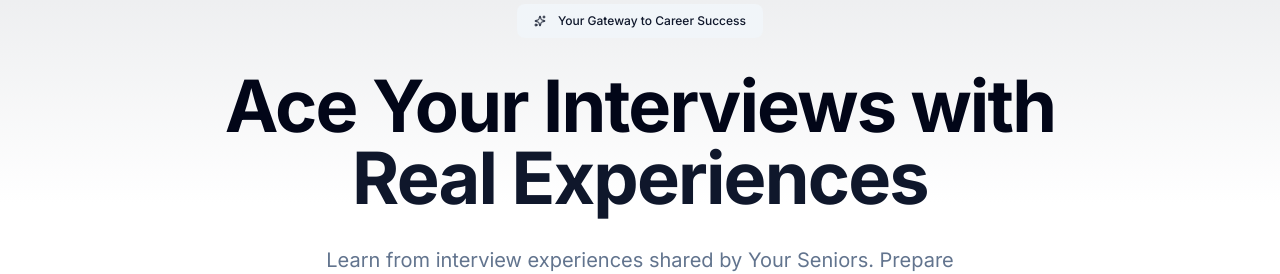
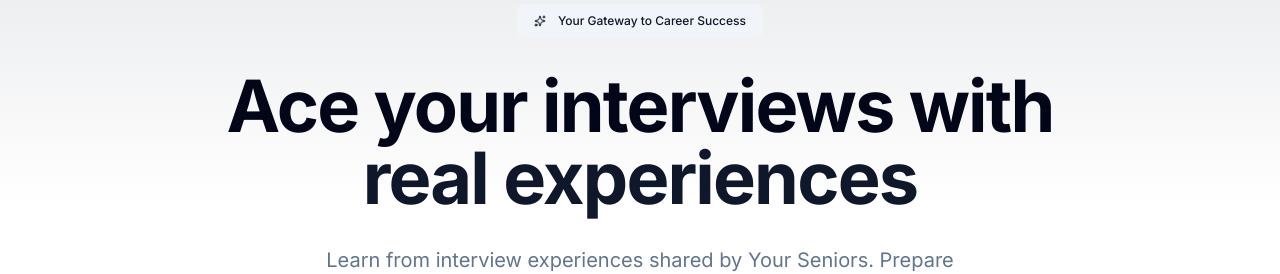
Before and after one commit to Adhish1612Acharya/sahyadriprep, a Next.js app: page / in a window 1280 px wide. Shown: the part 189-463 px from the top of the page. Built offline with nearby package versions, Linux system fonts and the light colour scheme; no server answers.

Commit message:
Fixed the home page chracters

```diff
--- a/src/app/page.tsx
+++ b/src/app/page.tsx
@@ -39,8 +39,8 @@ export default function HomePage() {
             </Badge>
 
             <h1 className="text-4xl md:text-6xl lg:text-7xl font-bold tracking-tight max-w-4xl">
-              Ace Your Interviews with{" "}
-              <span className="text-primary">Real Experiences</span>
+               Ace your interviews with {" "}
+              <span className="text-primary">real experiences</span>
             </h1>
 
             <p className="text-lg md:text-xl text-muted-foreground max-w-2xl">
```
